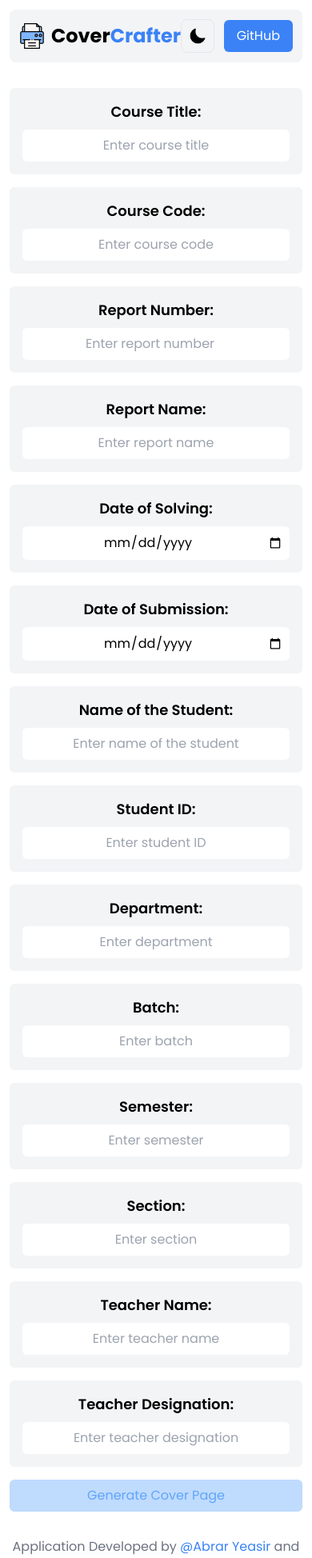
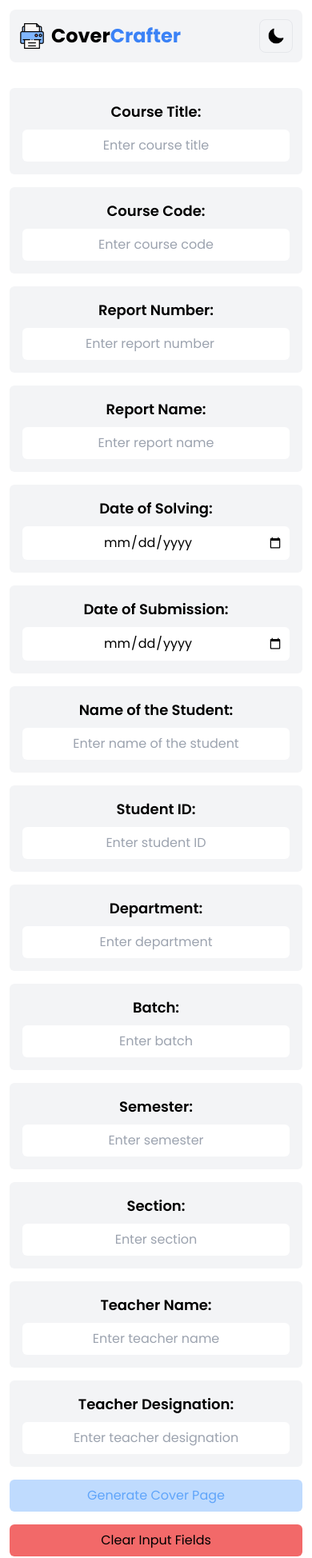
Before and after one commit to iamabraryeasir/CoverCrafter, a React (Vite) app: page / in a window 390 px wide. Shown: the top 1948 px of the page at 80% size. Built offline with nearby package versions, Linux system fonts and the light colour scheme; what @react-pdf/renderer would draw is missing.

Commit message:
Deploying after intial tests

```diff
--- a/src/App.jsx
+++ b/src/App.jsx
@@ -3,7 +3,6 @@ import { BrowserRouter, Routes, Route } from "react-router-dom";
 import {
   Navbar,
   UserInputForm,
-  CoverPage,
   Developers,
   CoverPageGenerator,
 } from "./components/index";
@@ -51,6 +50,10 @@ function App() {
     localStorage.setItem("theme", !darkMode ? "dark" : "light");
   };
 
+  useEffect(() => {
+    localStorage.setItem("formData", JSON.stringify(formData));
+  }, [formData]);
+
   return (
     <BrowserRouter>
       <div className="font-poppins px-3">
--- a/src/components/CoverPageGenerator.jsx
+++ b/src/components/CoverPageGenerator.jsx
@@ -10,7 +10,15 @@ function CoverPageGenerator({ formData }) {
 
   return (
     <div className="max-w-5xl mx-auto py-5">
-      <PDFViewer style={{ width: "100%", minHeight: "100vh" }}>
+      <div className="md:hidden bg-gray-100 p-4 mb-5 rounded-md text-center dark:bg-slate-700 dark:text-white">
+        <h2 className="text-2xl font-semibold text-red-500"> ⚠️ Important! </h2>
+        <p>💻 For the best experience, use a desktop.</p>
+        <p>
+          📱 On mobile? Long press the Open button and tap Download Link to save
+          the PDF.
+        </p>
+      </div>
+      <PDFViewer style={{ width: "100%", minHeight: "80vh" }}>
         <CoverPage formData={formData} />
       </PDFViewer>
     </div>
--- a/src/components/InputField.jsx
+++ b/src/components/InputField.jsx
@@ -1,9 +1,10 @@
-const InputField = ({ label, placeholder, onChange, value, type }) => {
+const InputField = ({ label, placeholder, onChange, value, type, id }) => {
   return (
     <div className="bg-gray-100 p-4 rounded-md text-center dark:bg-slate-700 dark:text-white">
       <label>
         <span className="text-lg font-semibold">{label}</span>
         <input
+          id={id}
           type={type}
           placeholder={placeholder}
           value={value}
--- a/src/components/Navbar.jsx
+++ b/src/components/Navbar.jsx
@@ -18,7 +18,7 @@ function Navbar({ darkMode, toggleDarkMode }) {
           <a
             href="https://github.com/iamabraryeasir/CoverCrafter"
             target="_blank"
-            className="bg-blue-500 text-white px-4 py-2 rounded-md"
+            className="bg-blue-500 text-white px-4 py-2 rounded-md hidden md:block"
           >
             GitHub
           </a>
--- a/src/components/UserInputForm.jsx
+++ b/src/components/UserInputForm.jsx
@@ -102,7 +102,6 @@ const UserInputForm = ({ onSubmit, formData, setFormData }) => {
     e.preventDefault();
     onSubmit(formData);
     navigate("/cover-page");
-
     localStorage.setItem("formData", JSON.stringify(formData));
   };
 
@@ -113,6 +112,25 @@ const UserInputForm = ({ onSubmit, formData, setFormData }) => {
         (typeof value === "string" ? value.trim() !== "" : !isNaN(value))
     );
 
+  const handleClearInput = () => {
+    setFormData({
+      courseTitle: "",
+      courseCode: "",
+      reportNumber: "",
+      reportName: "",
+      dateOfSolving: "",
+      dateOfSubmission: "",
+      nameOfStudent: "",
+      studentID: "",
+      department: "",
+      batch: "",
+      semester: "",
+      section: "",
+      teacherName: "",
+      teacherDesignation: "",
+    });
+  };
+
   return (
     <form
       onSubmit={handleSubmit}
@@ -121,6 +139,7 @@ const UserInputForm = ({ onSubmit, formData, setFormData }) => {
       {inputItemList.map((item) => (
         <InputField
           key={item.key}
+          id={item.key}
           label={item.label}
           placeholder={item.placeholder}
           value={formData[item.key]}
@@ -140,6 +159,14 @@ const UserInputForm = ({ onSubmit, formData, setFormData }) => {
       >
         Generate Cover Page
       </button>
+
+      <button
+        type="button"
+        onClick={handleClearInput}
+        className="md:hidden px-4 py-2 rounded-md bg-red-500/80"
+      >
+        Clear Input Fields
+      </button>
     </form>
   );
 };
```
